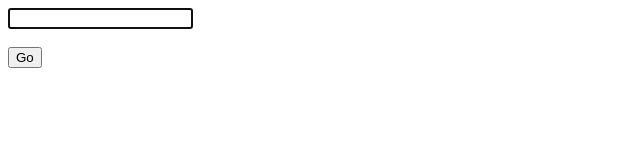
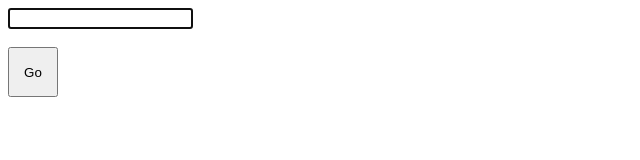
Before and after one commit to Levic559/dev_final_project, a plain HTML site: page index.html in a window 1280 px wide. Shown: the whole page, without its empty margins (0-640 px from the left). Drawn offline with Linux system fonts and the light colour scheme.

Commit message:
index button adjusted size

```diff
--- a/index.html
+++ b/index.html
@@ -24,6 +24,8 @@
       myButton.type = "button";
       myButton.id = "go";
       myButton.value = "Go";
+      myButton.style.width="50px";
+      myButton.style.height="50px";
       document.body.appendChild(myButton);
       document.body.appendChild(document.createElement("br"));
       document.body.appendChild(document.createElement("br"));
```
